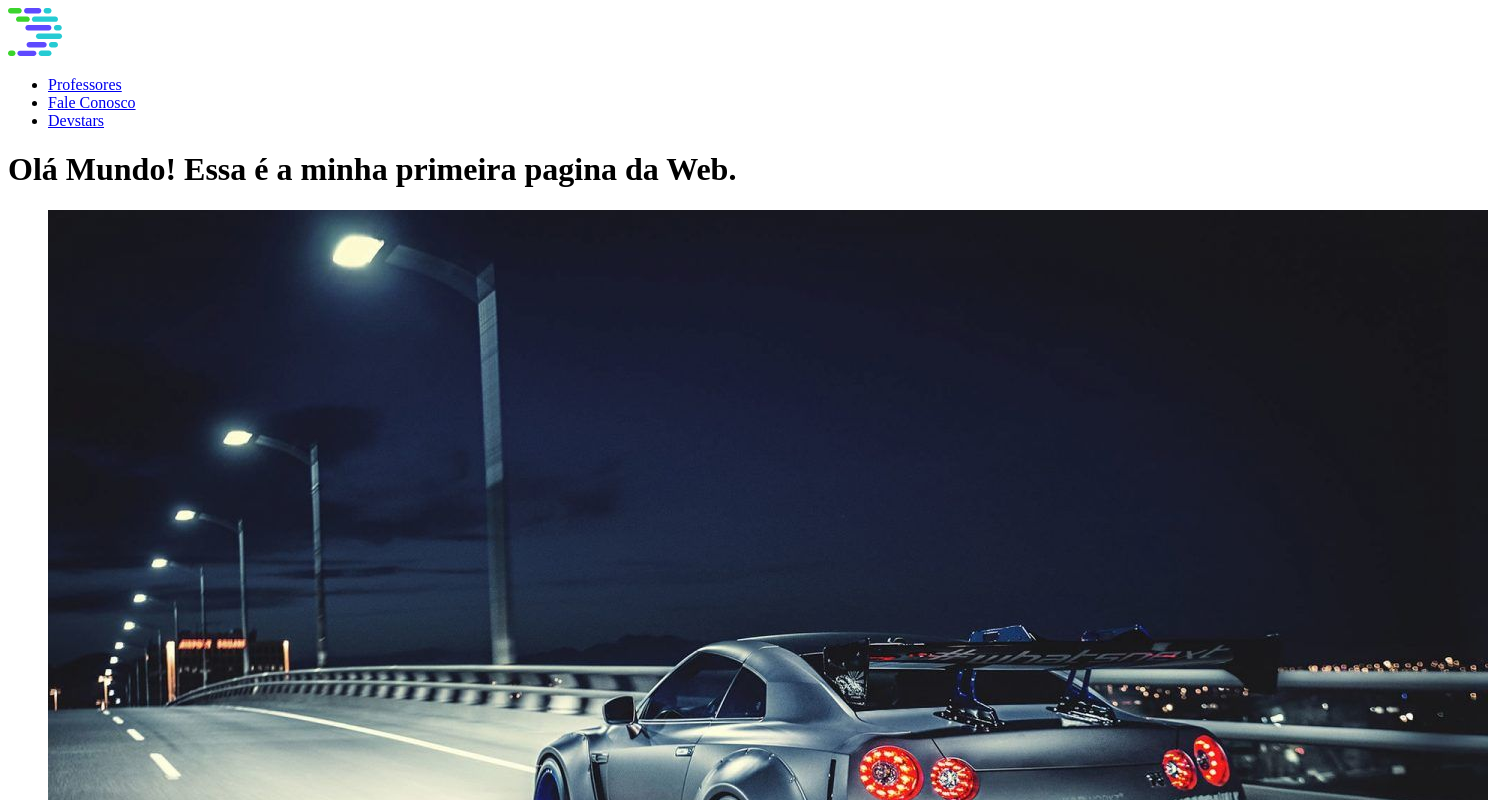
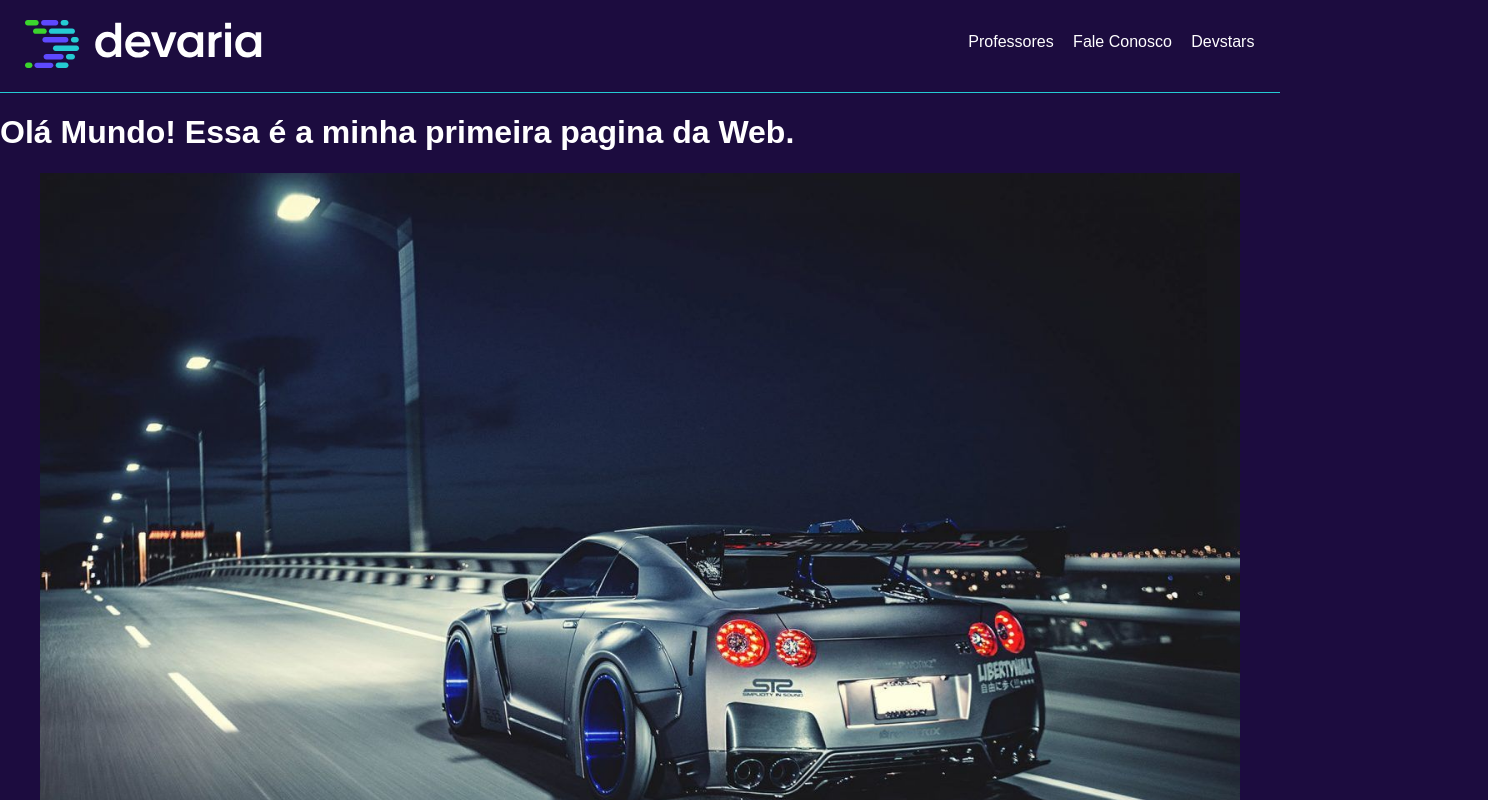
Before and after one commit to RobertoWilliamJ/devaria-CSS, a plain HTML site: page index.HTML in a window 1280 px wide. Shown: the top 800 px of the page, 1488 px wide, since content can reach past the window. Drawn offline with Linux system fonts and the light colour scheme.

Commit message:
Media Query

```diff
--- a/index.HTML
+++ b/index.HTML
@@ -5,12 +5,11 @@
         <meta name="description" content="A devaria é uma formação para pessoas que não possuem conhecimento em programação e querem se tornar um bom programador">
         <meta name="keywords" content="Devaria, programação, aulas ao vivo, formação de graça"/>
         <meta name="author" content="Roberto William"/>
-        <meta http-equiv="refresh" content="300"/>
+        <meta http-equiv="Refresh" content="300"/>
         <meta name="viewport" content="width=device-width, initial-scale=1.0"/>
-        <link rel="stylessheet" href="public/css/devaria.css"/>
-        <link rel="stylessheet" href="public/css/header.css"/>
-        <link rel="stylessheet" href="public/css/index.css"/>
-
+        <link rel="stylesheet" href="public/css/devaria.css" />
+        <link rel="stylesheet" href="public/css/header.css" />
+        <link rel="stylesheet" href="public/css/index.css" />
         <title>Olá Mundo</title>
 
     </head>
@@ -21,7 +20,7 @@
                 <img src="public/Fotos/logo-devaria.svg" alt="logo devaria" />
             </a>
 
-            <nav>
+            <nav class="menu">
                 <ul>
                     <li><a href="professores.html">Professores</a> </li>
                     <li><a href="FaleConosco.html">Fale Conosco</a></li>
@@ -32,7 +31,7 @@
         <main>
             <h1 class="title">Olá Mundo! Essa é a minha primeira pagina da Web.</h1>
 
-            <section>
+            <section class="cover-conteiner">
                 <figure>
                    <img src="public/Fotos/fotohome.png.jpg" alt="Devaria - Olá Mundo" />
                    <figcaption>Foto de capa</figcaption>
--- a/public/css/devaria.css
+++ b/public/css/devaria.css
@@ -1 +1,10 @@
 /* Estilos globais do site*/
+html{
+    height: 100px;
+}
+body {
+    background-color: #1c0c3f;
+    font-family: sans-serif;
+    color: #ffffff;
+    margin: 0;
+}
--- /dev/null
+++ b/public/css/header.css
@@ -0,0 +1,41 @@
+/* Estilos do header */
+header .link-logo {
+    display: block;
+    padding: 20px 25px;
+    border-bottom: 1px solid #25cbd3;
+}
+
+header nav ul {
+    padding: 0;
+    text-align: center;
+}
+
+header nav ul li {
+    display: inline-block;
+}
+
+header nav ul li:not(:last-child) {
+    margin-right: 15px;
+
+}
+
+.menu li a {
+    color: #ffffff;
+    text-decoration: none;
+}
+
+.menu li a:hover {
+    color:#3bd42d;
+    text-decoration: underline;
+}
+
+@media screen and (min-width: 992px) {
+    header {
+        position: relative;
+    }
+.menu {
+    position: absolute;
+    right: 2%;
+    top: 18%;
+    }
+}
--- /dev/null
+++ b/public/css/index.css
@@ -0,0 +1,4 @@
+/* Estilos da pagina index */
+.cover-conteiner figure img{
+    width: 100%;
+}
```
Also changed, not shown: Devstars.html (+9 -3 lines), FaleConosco.html (+9 -3 lines), Professores.html (+10 -4 lines).
